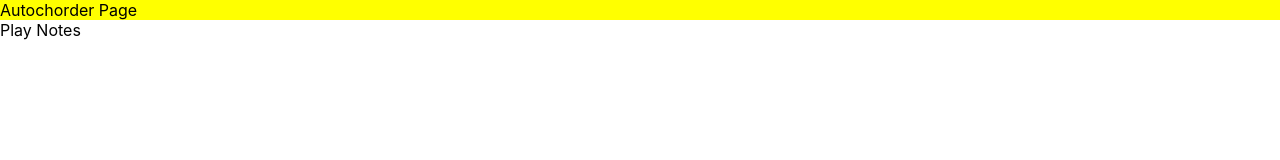
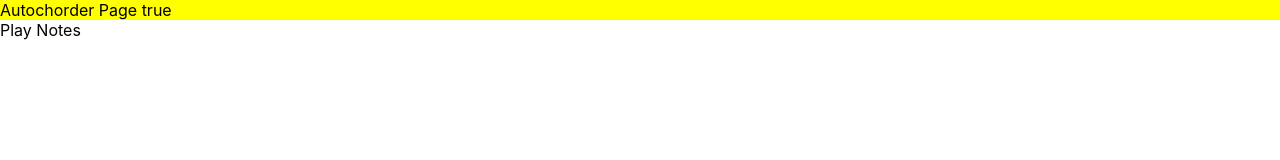
Before and after one commit to jasonmcaffee/chordical-plugin, a React app in the folder chordical-plugin-ui/: page /#autochorder in a window 1280 px wide. Shown: the top 160 px of the page. Built offline with nearby package versions, Linux system fonts and the light colour scheme.

Commit message:
autochorder route working.

```diff
--- a/chordical-plugin-ui/src/App.tsx
+++ b/chordical-plugin-ui/src/App.tsx
@@ -6,7 +6,7 @@ import {requestToPlayMidiNotes, requestToStopMidiNotes, sendMessageToHost, webAp
 import {subscribeToFromHostPluginEvents} from "./services/eventBus/hostPlugin/fromHostPluginEventBus";
 import {FromHostPluginMessageTypes} from "./services/eventBus/hostPlugin/HostPluginEventTypes";
 import router from "./services/router";
-import './services/controllers/autochorderPage';
+import './routes/autochorder';
 
 function notifyUserOfError(e:Error){
   alert(e.message); //alert doesnt work in plugin
--- a/chordical-plugin-ui/src/components/autochorder/AutoChorderPage.tsx
+++ b/chordical-plugin-ui/src/components/autochorder/AutoChorderPage.tsx
@@ -1,8 +1,10 @@
 import React from 'react';
 import '../../style/components/autochorder/autochorder-page.scss';
+import {useAutochorderPageViewModel} from "../../services/pages/autochorder";
 
 export default function AutoChorderPage(){
+  const viewModel = useAutochorderPageViewModel();
   return <div className="autochorder-page">
-    Autochorder Page
+    Autochorder Page {viewModel.test ? 'true': 'false'}
   </div>;
 }
--- a/chordical-plugin-ui/src/services/controllers/autochorderPage.ts
+++ b/chordical-plugin-ui/src/routes/autochorder.ts
@@ -1,10 +1,12 @@
 import React, {ReactDOM} from "react";
-import AutoChorderPage from '../../components/autochorder/AutoChorderPage';
-import router, {IRouteConfig} from "../router";
+import AutoChorderPage from '../components/autochorder/AutoChorderPage';
+import router, {IRouteConfig} from "../services/router";
+import autochorder from "../services/pages/autochorder";
 
 const config: IRouteConfig = {
   path: 'autochorder',
   async handle(render: (component: React.FunctionComponentElement<any>) => void){
+    autochorder.loadViewModel();
     const page = React.createElement(AutoChorderPage, {}, null);
     render(page);
   }
--- /dev/null
+++ b/chordical-plugin-ui/src/services/pages/autochorder.ts
@@ -0,0 +1,18 @@
+import {createEventBusAndHook} from "../eventBus/common";
+import IAutochorderPageViewModel from "../../models/view/autochorder/IAutochorderPageViewModel";
+const initialViewModel: IAutochorderPageViewModel = { test: false };
+
+export const {subscribe: subscribeToViewModelChange, emitMessage: viewModelChanged, hook: useAutochorderPageViewModel} = createEventBusAndHook<IAutochorderPageViewModel>(initialViewModel);
+
+class Autochorder{
+  constructor(){
+  }
+  loadViewModel(){
+    setTimeout(()=> {
+      viewModelChanged({...initialViewModel, test: true});
+    }, 1000);
+  }
+}
+
+const autochorder = new Autochorder();
+export default autochorder;
```
